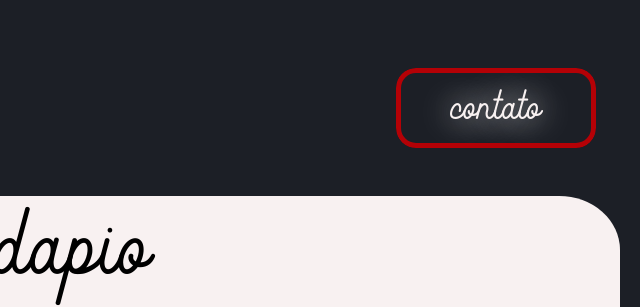
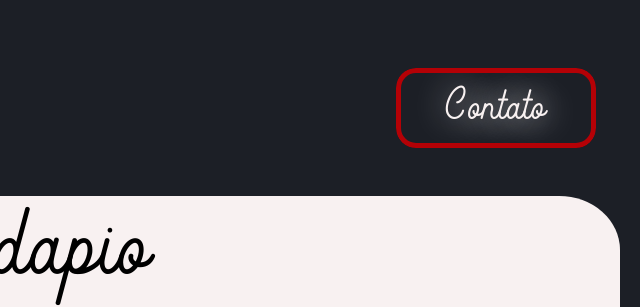
Before and after one commit to brunodr369/parnazo, a plain HTML site: page index.html in a window 1280 px wide. Shown: the part 685-992 px from the top of the page, 628-1268 px from the left. Drawn offline with Linux system fonts and the light colour scheme.

Commit message:
Update index.html

```diff
--- a/index.html
+++ b/index.html
@@ -45,7 +45,7 @@
                 </div>
                 <div class = "bin"><a href = "https://wa.me/559784131858">
                     <button class = "bin1">
-                        contato
+                        Contato
                     </button>
                 </a>
                 </div>
```
